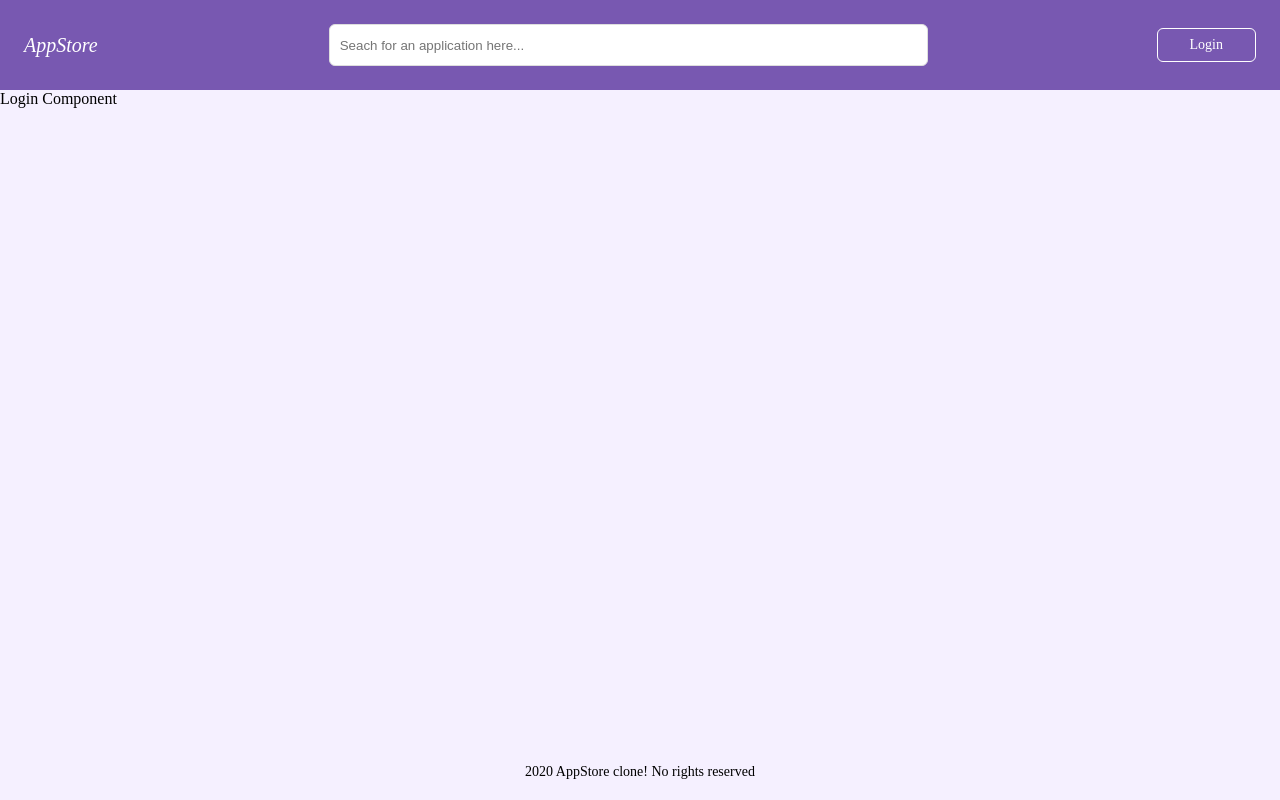
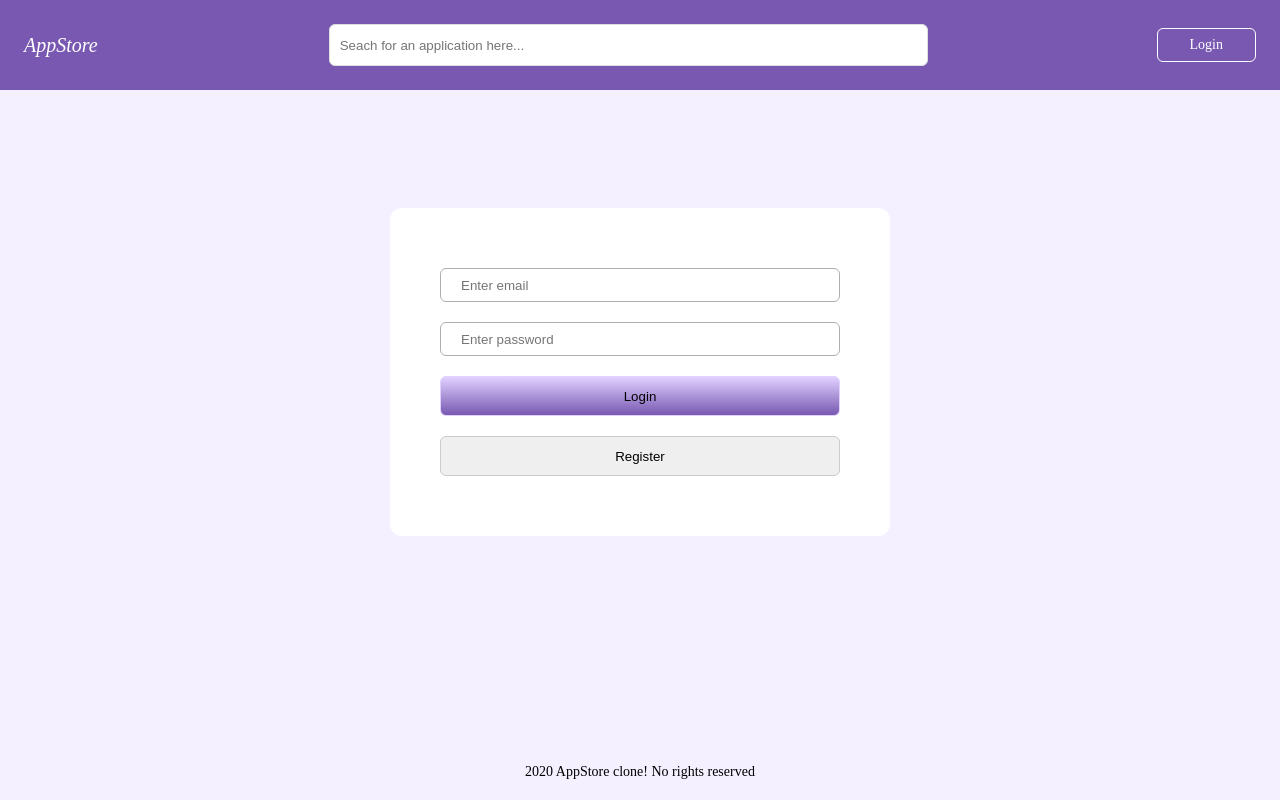
Before and after one commit to yasinvural/appstore, a React (Create React App) app in the folder frontend/: page /login in a window 1280 px wide. Built offline with nearby package versions, Linux system fonts and the light colour scheme; no server answers.

Commit message:
login component is added

```diff
--- a/frontend/src/components/Header/Header.js
+++ b/frontend/src/components/Header/Header.js
@@ -1,5 +1,6 @@
 import React from "react";
-import { Link } from "react-router-dom";
+import { Link, useHistory } from "react-router-dom";
+import { auth } from "../../firebase";
 import { useAppState } from "../../context/appContext";
 import { useAuthState } from "../../context/authContext";
 import { SET_SEARCH } from "../../const/index";
@@ -25,6 +26,7 @@ const debounce = (func, wait, immediate) => {
 const Header = () => {
   const { dispatch } = useAppState();
   const { authState } = useAuthState();
+  const history = useHistory();
 
   const searchChange = debounce((e) => {
     const { value } = e.target;
@@ -33,6 +35,14 @@ const Header = () => {
       payload: value,
     });
   }, 500);
+
+  const handleLogin = () => {
+    history.push("/login");
+  };
+
+  const handleLogout = () => {
+    auth.signOut();
+  };
 
   return (
     <div className="header">
@@ -46,7 +56,15 @@ const Header = () => {
           onChange={searchChange}
         />
       </div>
-      <div className="loginButton">{authState.user ? "Logout" : "Login"}</div>
+      {authState.user ? (
+        <div className="loginButton" onClick={handleLogout}>
+          Logout
+        </div>
+      ) : (
+        <div className="loginButton" onClick={handleLogin}>
+          Login
+        </div>
+      )}
     </div>
   );
 };
--- a/frontend/src/components/Login/Login.css
+++ b/frontend/src/components/Login/Login.css
@@ -1,2 +1,43 @@
 .login {
+  max-width: 400px;
+  background: white;
+  padding: 50px;
+  border-radius: 12px;
+  position: relative;
+  top: 25%;
+  margin: auto;
+  transform: translateY(-25%);
 }
+
+.loginForm {
+  display: flex;
+  flex-direction: column;
+}
+
+.loginForm > * {
+  margin: 10px 0;
+}
+
+.loginForm > input {
+  border-radius: 6px;
+  border: 1px solid #aeaeae;
+  height: 32px;
+  outline: 0;
+  text-indent: 20px;
+}
+
+.loginForm .loginButton,
+.loginForm .registerButton {
+  outline: none;
+  height: 40px;
+  border-radius: 6px;
+  cursor: pointer;
+}
+
+.loginForm .loginButton {
+  border: 1px solid #e1d1ff;
+  background: linear-gradient(to bottom, #e1d1ff, #7858b1);
+}
+.loginForm .registerButton {
+  border: 1px solid #ccc;
+}
--- a/frontend/src/components/Login/Login.js
+++ b/frontend/src/components/Login/Login.js
@@ -1,8 +1,82 @@
-import React from "react";
+import React, { useState } from "react";
+import { useHistory } from "react-router-dom";
+import { auth } from "../../firebase";
+
 import "./Login.css";
 
 const Login = () => {
-  return <div className="login">Login Component</div>;
+  const history = useHistory();
+  const [email, setEmail] = useState("");
+  const [password, setPassword] = useState("");
+
+  const handleEmailChange = (e) => {
+    const email = e.target.value;
+    setEmail(email);
+  };
+
+  const handlePasswordChange = (e) => {
+    const password = e.target.value;
+    setPassword(password);
+  };
+
+  const handleLogin = (e) => {
+    e.preventDefault();
+
+    const promise = auth.signInWithEmailAndPassword(email, password);
+    promise
+      .then((data) => {
+        history.push("/");
+      })
+      .catch((err) => {
+        console.error(err);
+      });
+  };
+
+  const handleRegister = (e) => {
+    e.preventDefault();
+
+    const promise = auth.createUserWithEmailAndPassword(email, password);
+    promise
+      .then((data) => {
+        history.push("/");
+      })
+      .catch((err) => {
+        console.error(err);
+      });
+  };
+
+  return (
+    <div className="login">
+      <form className="loginForm">
+        <input
+          type="email"
+          value={email}
+          placeholder="Enter email"
+          onChange={(e) => handleEmailChange(e)}
+        />
+        <input
+          type="password"
+          value={password}
+          placeholder="Enter password"
+          onChange={(e) => handlePasswordChange(e)}
+        />
+        <button
+          className="loginButton"
+          type="submit"
+          onClick={(e) => handleLogin(e)}
+        >
+          Login
+        </button>
+        <button
+          className="registerButton"
+          type="submit"
+          onClick={(e) => handleRegister(e)}
+        >
+          Register
+        </button>
+      </form>
+    </div>
+  );
 };
 
 export default Login;
```
